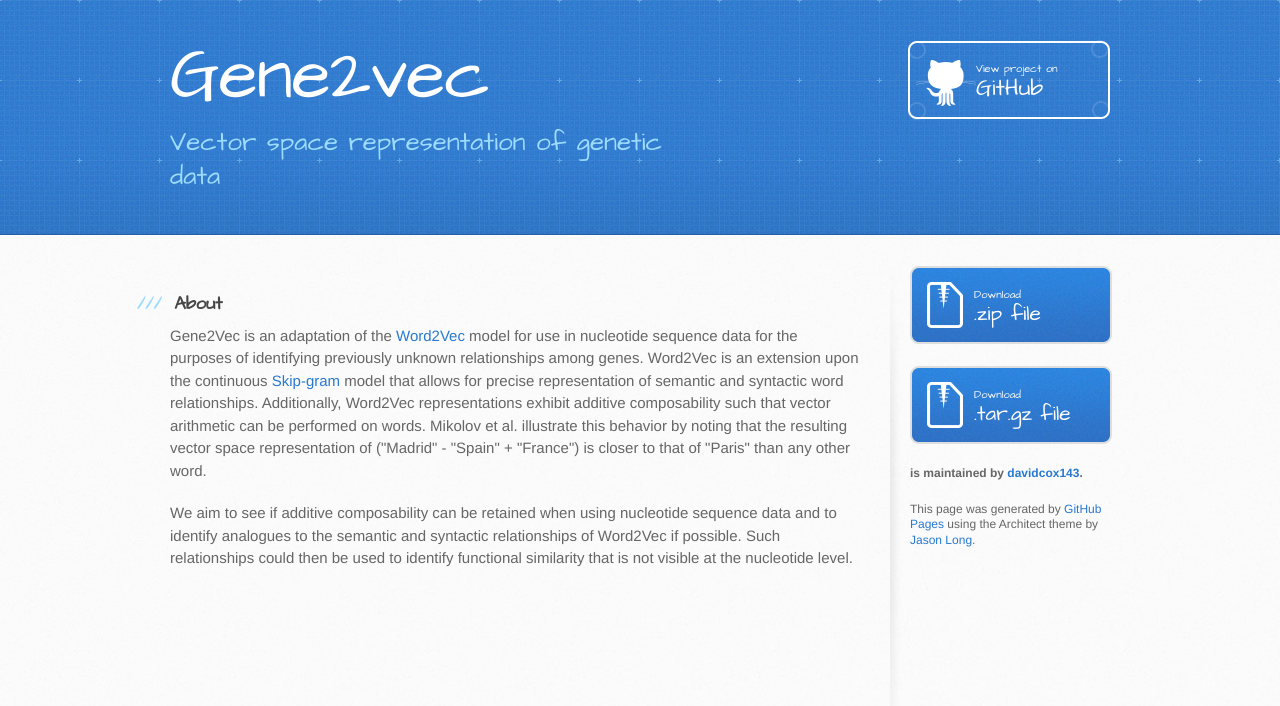
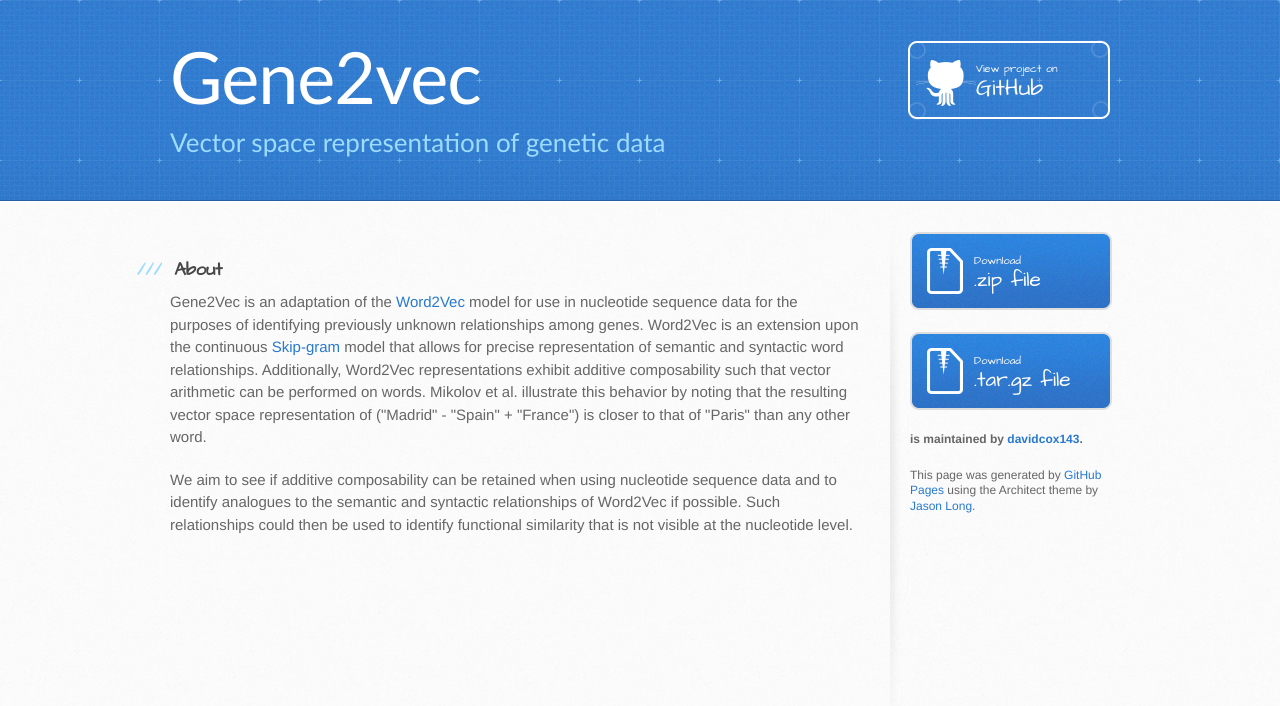
Before and after one commit to david-r-cox/Gene2vec, a plain HTML site: page index.html in a window 1280 px wide. Drawn offline with Linux system fonts and the light colour scheme.

Commit message:
changed font

```diff
--- a/stylesheets/stylesheet.css
+++ b/stylesheets/stylesheet.css
@@ -450,7 +450,7 @@ a:hover {
 header {
   padding-top: 40px;
   padding-bottom: 40px;
-  font-family: 'Architects Daughter', 'Helvetica Neue', Helvetica, Arial, serif;
+  font-family: Calibri, Candara, Segoe, 'Segoe UI', Optima, Arial, sans-serif;
   background: #2e7bcf url(../images/header-bg.jpg) 0 0 repeat-x;
   border-bottom: solid 1px #275da1;
 }
```
